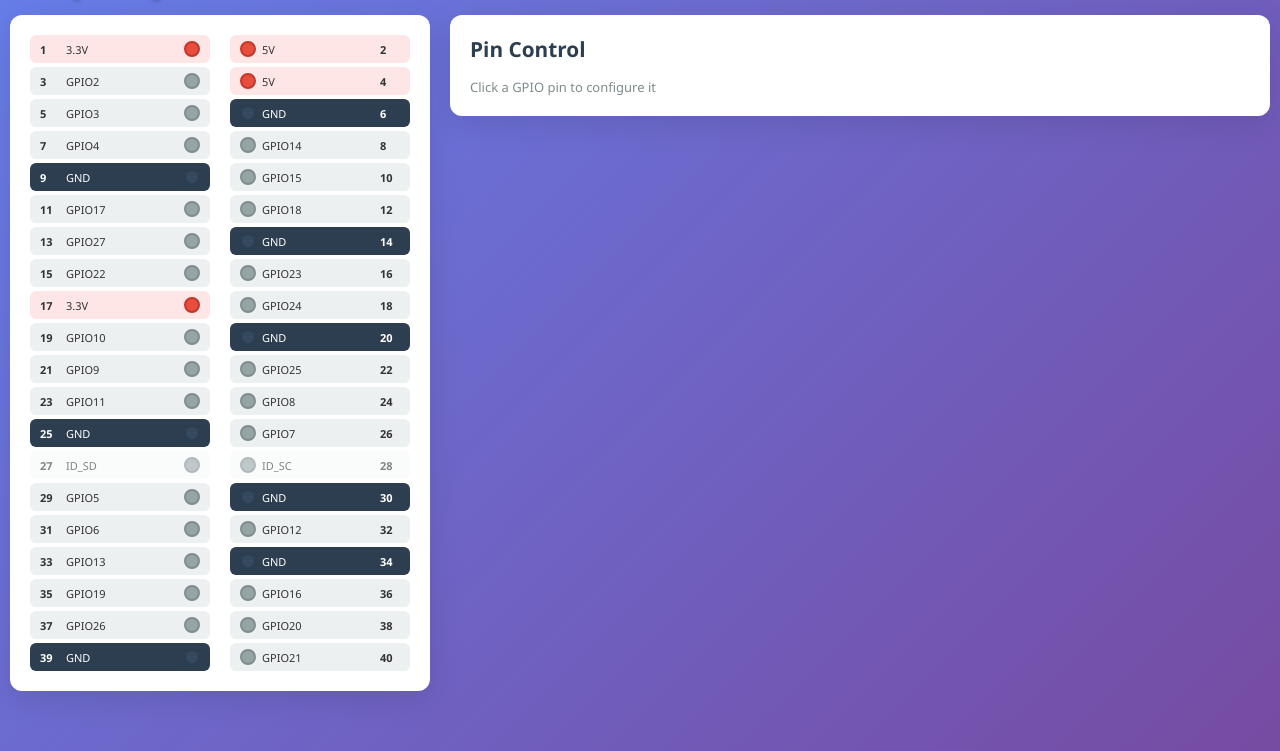
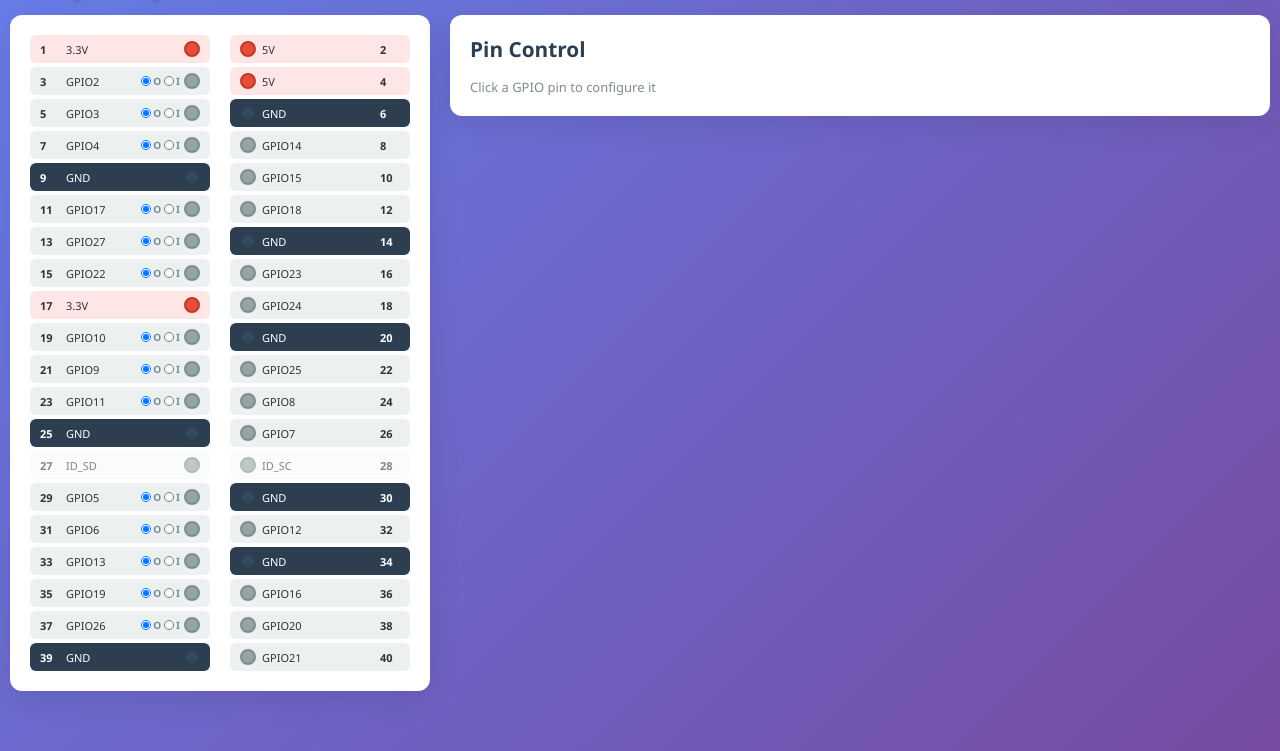
Before and after one commit to PeterGrecian/gpioviz, a Flask app: page / in a window 1280 px wide. Shown: the part 49-800 px from the top of the page. Run offline with Flask 3, Linux system fonts and the light colour scheme.

Commit message:
Add inline mode radio buttons and clickable pin indicators
- Added Output/Input radio buttons (O/I) to each GPIO pin for quick mode switching
- Made pin indicator lights clickable to toggle HIGH/LOW for output pins
- Radio buttons are compact and inline with pin display
- Clicking indicator only toggles when in OUTPUT mode and not flashing
- Updated UI automatically refreshes radio button states

🤖 Generated with [Claude Code](https://claude.com/claude-code)

Co-Authored-By: Claude <noreply@anthropic.com>

```diff
--- a/static/css/style.css
+++ b/static/css/style.css
@@ -153,6 +153,28 @@ header h1 {
     margin: 0 6px;
 }
 
+.pin-mode {
+    display: flex;
+    gap: 3px;
+    margin: 0 4px;
+}
+
+.pin-mode label {
+    display: flex;
+    align-items: center;
+    cursor: pointer;
+    font-size: 10px;
+    font-weight: bold;
+    color: #7f8c8d;
+}
+
+.pin-mode input[type="radio"] {
+    margin: 0 2px 0 0;
+    width: 10px;
+    height: 10px;
+    cursor: pointer;
+}
+
 .pin-indicator {
     width: 16px;
     height: 16px;
@@ -160,6 +182,11 @@ header h1 {
     background: #95a5a6;
     border: 2px solid #7f8c8d;
     transition: all 0.3s ease;
+    cursor: pointer;
+}
+
+.pin-indicator:hover {
+    transform: scale(1.2);
 }
 
 .pin-indicator.active {
--- a/templates/index.html
+++ b/templates/index.html
@@ -28,18 +28,30 @@
                     <div class="pin gpio" data-pin="3">
                         <span class="pin-number">3</span>
                         <span class="pin-label">GPIO2</span>
+                        <div class="pin-mode">
+                            <label><input type="radio" name="mode-3" value="OUT" checked onchange="setMode(3, 'OUT')">O</label>
+                            <label><input type="radio" name="mode-3" value="IN" onchange="setMode(3, 'IN')">I</label>
+                        </div>
                         <div class="pin-indicator"></div>
                     </div>
                     <!-- Pin 5 -->
                     <div class="pin gpio" data-pin="5">
                         <span class="pin-number">5</span>
                         <span class="pin-label">GPIO3</span>
+                        <div class="pin-mode">
+                            <label><input type="radio" name="mode-5" value="OUT" checked onchange="setMode(5, 'OUT')">O</label>
+                            <label><input type="radio" name="mode-5" value="IN" onchange="setMode(5, 'IN')">I</label>
+                        </div>
                         <div class="pin-indicator"></div>
                     </div>
                     <!-- Pin 7 -->
                     <div class="pin gpio" data-pin="7">
                         <span class="pin-number">7</span>
                         <span class="pin-label">GPIO4</span>
+                        <div class="pin-mode">
+                            <label><input type="radio" name="mode-7" value="OUT" checked onchange="setMode(7, 'OUT')">O</label>
+                            <label><input type="radio" name="mode-7" value="IN" onchange="setMode(7, 'IN')">I</label>
+                        </div>
                         <div class="pin-indicator"></div>
                     </div>
                     <!-- Pin 9 -->
@@ -52,18 +64,30 @@
                     <div class="pin gpio" data-pin="11">
                         <span class="pin-number">11</span>
                         <span class="pin-label">GPIO17</span>
+                        <div class="pin-mode">
+                            <label><input type="radio" name="mode-11" value="OUT" checked onchange="setMode(11, 'OUT')">O</label>
+                            <label><input type="radio" name="mode-11" value="IN" onchange="setMode(11, 'IN')">I</label>
+                        </div>
                         <div class="pin-indicator"></div>
                     </div>
                     <!-- Pin 13 -->
                     <div class="pin gpio" data-pin="13">
                         <span class="pin-number">13</span>
                         <span class="pin-label">GPIO27</span>
+                        <div class="pin-mode">
+                            <label><input type="radio" name="mode-13" value="OUT" checked onchange="setMode(13, 'OUT')">O</label>
+                            <label><input type="radio" name="mode-13" value="IN" onchange="setMode(13, 'IN')">I</label>
+                        </div>
                         <div class="pin-indicator"></div>
                     </div>
                     <!-- Pin 15 -->
                     <div class="pin gpio" data-pin="15">
                         <span class="pin-number">15</span>
                         <span class="pin-label">GPIO22</span>
+                        <div class="pin-mode">
+                            <label><input type="radio" name="mode-15" value="OUT" checked onchange="setMode(15, 'OUT')">O</label>
+                            <label><input type="radio" name="mode-15" value="IN" onchange="setMode(15, 'IN')">I</label>
+                        </div>
                         <div class="pin-indicator"></div>
                     </div>
                     <!-- Pin 17 -->
@@ -76,18 +100,30 @@
                     <div class="pin gpio" data-pin="19">
                         <span class="pin-number">19</span>
                         <span class="pin-label">GPIO10</span>
+                        <div class="pin-mode">
+                            <label><input type="radio" name="mode-19" value="OUT" checked onchange="setMode(19, 'OUT')">O</label>
+                            <label><input type="radio" name="mode-19" value="IN" onchange="setMode(19, 'IN')">I</label>
+                        </div>
                         <div class="pin-indicator"></div>
                     </div>
                     <!-- Pin 21 -->
                     <div class="pin gpio" data-pin="21">
                         <span class="pin-number">21</span>
                         <span class="pin-label">GPIO9</span>
+                        <div class="pin-mode">
+                            <label><input type="radio" name="mode-21" value="OUT" checked onchange="setMode(21, 'OUT')">O</label>
+                            <label><input type="radio" name="mode-21" value="IN" onchange="setMode(21, 'IN')">I</label>
+                        </div>
                         <div class="pin-indicator"></div>
                     </div>
                     <!-- Pin 23 -->
                     <div class="pin gpio" data-pin="23">
                         <span class="pin-number">23</span>
                         <span class="pin-label">GPIO11</span>
+                        <div class="pin-mode">
+                            <label><input type="radio" name="mode-23" value="OUT" checked onchange="setMode(23, 'OUT')">O</label>
+                            <label><input type="radio" name="mode-23" value="IN" onchange="setMode(23, 'IN')">I</label>
+                        </div>
                         <div class="pin-indicator"></div>
                     </div>
                     <!-- Pin 25 -->
@@ -106,30 +142,50 @@
                     <div class="pin gpio" data-pin="29">
                         <span class="pin-number">29</span>
                         <span class="pin-label">GPIO5</span>
+                        <div class="pin-mode">
+                            <label><input type="radio" name="mode-29" value="OUT" checked onchange="setMode(29, 'OUT')">O</label>
+                            <label><input type="radio" name="mode-29" value="IN" onchange="setMode(29, 'IN')">I</label>
+                        </div>
                         <div class="pin-indicator"></div>
                     </div>
                     <!-- Pin 31 -->
                     <div class="pin gpio" data-pin="31">
                         <span class="pin-number">31</span>
                         <span class="pin-label">GPIO6</span>
+                        <div class="pin-mode">
+                            <label><input type="radio" name="mode-31" value="OUT" checked onchange="setMode(31, 'OUT')">O</label>
+                            <label><input type="radio" name="mode-31" value="IN" onchange="setMode(31, 'IN')">I</label>
+                        </div>
                         <div class="pin-indicator"></div>
                     </div>
                     <!-- Pin 33 -->
                     <div class="pin gpio" data-pin="33">
                         <span class="pin-number">33</span>
                         <span class="pin-label">GPIO13</span>
+                        <div class="pin-mode">
+                            <label><input type="radio" name="mode-33" value="OUT" checked onchange="setMode(33, 'OUT')">O</label>
+                            <label><input type="radio" name="mode-33" value="IN" onchange="setMode(33, 'IN')">I</label>
+                        </div>
                         <div class="pin-indicator"></div>
                     </div>
                     <!-- Pin 35 -->
                     <div class="pin gpio" data-pin="35">
                         <span class="pin-number">35</span>
                         <span class="pin-label">GPIO19</span>
+                        <div class="pin-mode">
+                            <label><input type="radio" name="mode-35" value="OUT" checked onchange="setMode(35, 'OUT')">O</label>
+                            <label><input type="radio" name="mode-35" value="IN" onchange="setMode(35, 'IN')">I</label>
+                        </div>
                         <div class="pin-indicator"></div>
                     </div>
                     <!-- Pin 37 -->
                     <div class="pin gpio" data-pin="37">
                         <span class="pin-number">37</span>
                         <span class="pin-label">GPIO26</span>
+                        <div class="pin-mode">
+                            <label><input type="radio" name="mode-37" value="OUT" checked onchange="setMode(37, 'OUT')">O</label>
+                            <label><input type="radio" name="mode-37" value="IN" onchange="setMode(37, 'IN')">I</label>
+                        </div>
                         <div class="pin-indicator"></div>
                     </div>
                     <!-- Pin 39 -->
```
Also changed, not shown: static/js/app.js (+29 -4 lines).
